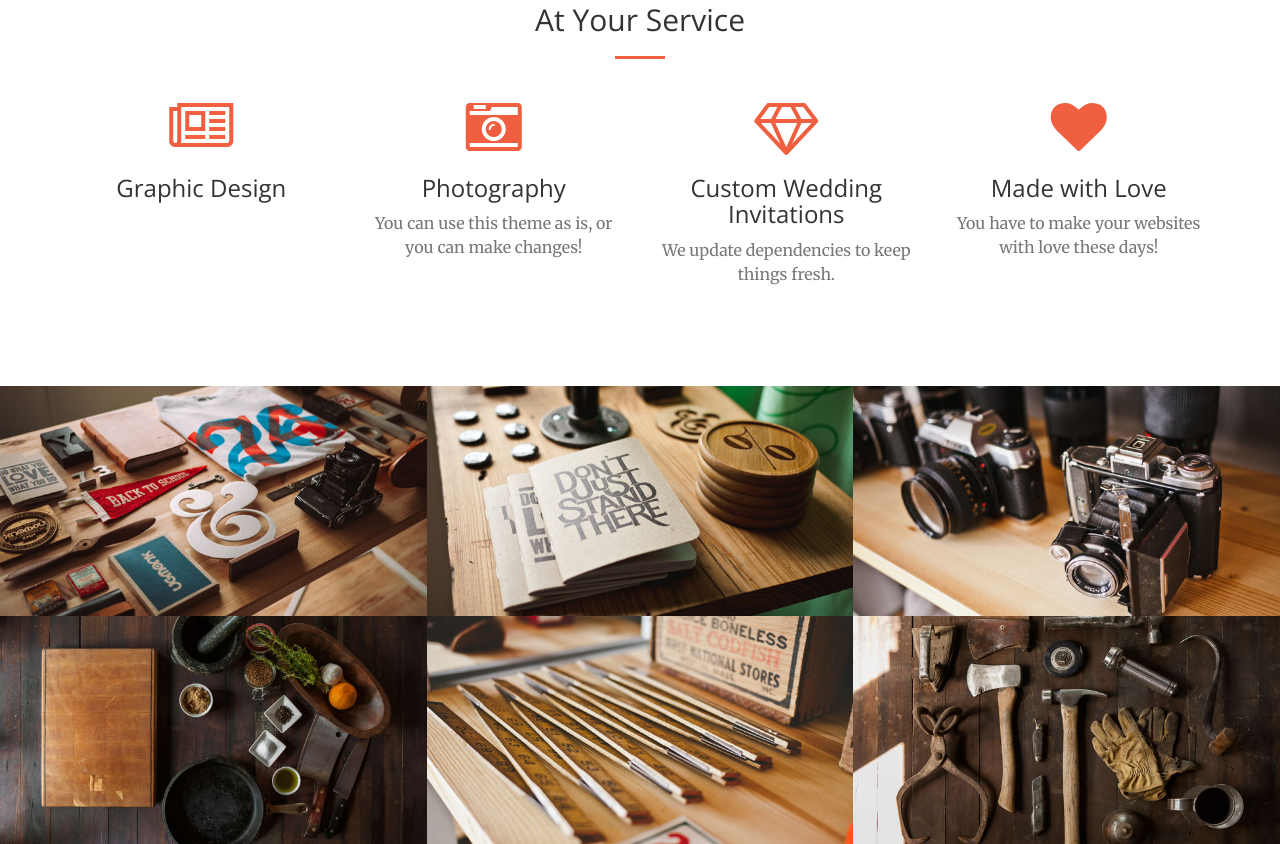
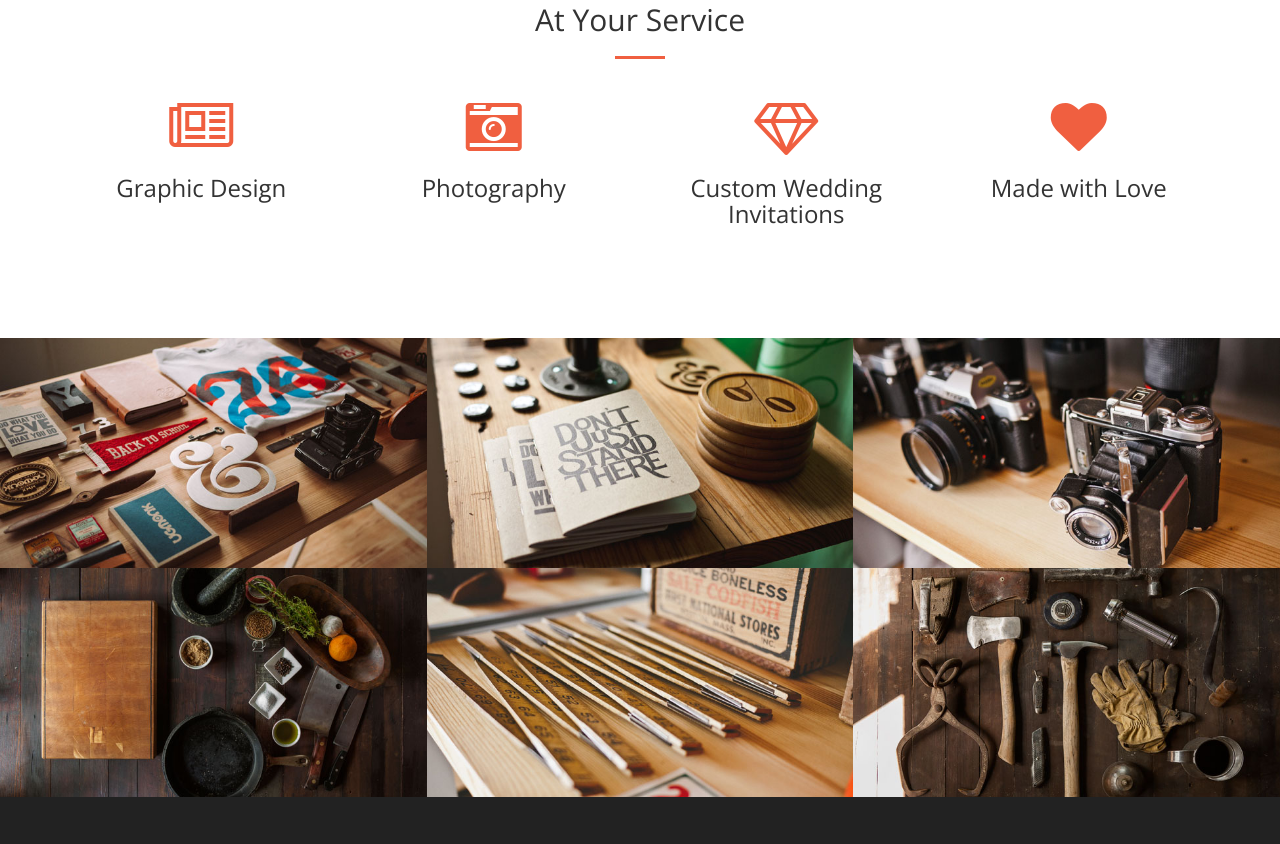
Before and after one commit to awratten/WrattenMedia, a PHP site: page / in a window 1280 px wide. Shown: the part 1315-2159 px from the top of the page. Run offline with PHP 8.4, Linux system fonts and the light colour scheme; some libraries are stand-ins or nearby versions.

Commit message:
comment out rest of serice discriptions

```diff
--- a/index.php
+++ b/index.php
@@ -114,21 +114,21 @@
                     <div class="service-box">
                         <i class="fa fa-4x fa-camera-retro text-primary sr-icons"></i>
                         <h3>Photography</h3>
-                        <p class="text-muted">You can use this theme as is, or you can make changes!</p>
+                       <?php # <p class="text-muted">You can use this theme as is, or you can make changes!</p> ?>
                     </div>
                 </div>
                 <div class="col-lg-3 col-md-6 text-center">
                     <div class="service-box">
                         <i class="fa fa-4x fa-diamond text-primary sr-icons"></i>
                         <h3>Custom Wedding Invitations</h3>
-                        <p class="text-muted">We update dependencies to keep things fresh.</p>
+                        <?php #<p class="text-muted">We update dependencies to keep things fresh.</p> ?>
                     </div>
                 </div>
                 <div class="col-lg-3 col-md-6 text-center">
                     <div class="service-box">
                         <i class="fa fa-4x fa-heart text-primary sr-icons"></i>
                         <h3>Made with Love</h3>
-                        <p class="text-muted">You have to make your websites with love these days!</p>
+                        <?php #<p class="text-muted">You have to make your websites with love these days!</p> ?>
                     </div>
                 </div>
             </div>
```
